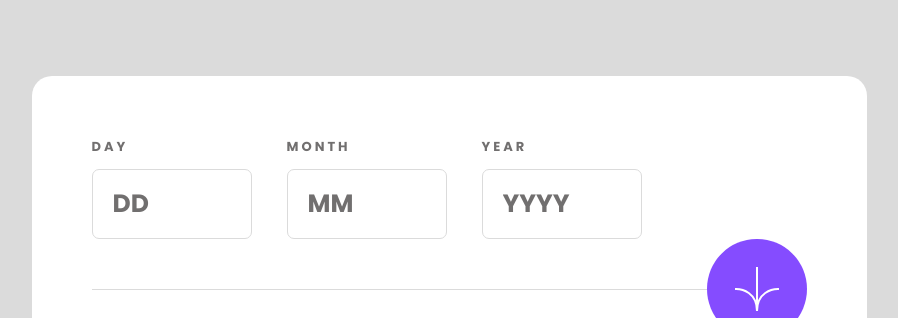
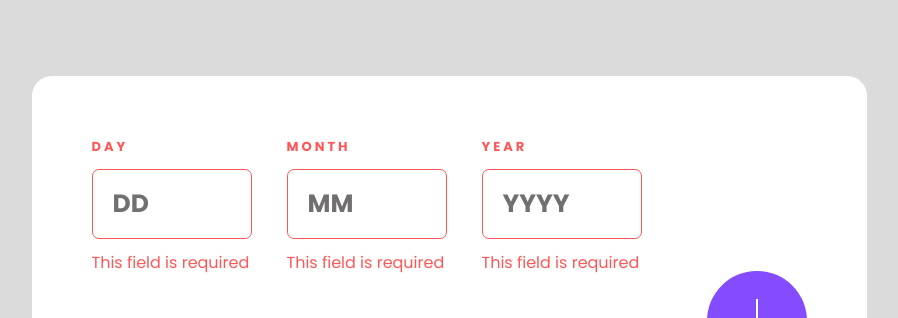
Before and after one commit to ArtemDerenok/age-calculator-app-main, a website built with webpack: page src/index.html in a window 1280 px wide. Both pictures are taken after a click on the button 947 px from the left and 289 px from the top of the page. Shown: the top 318 px of the page, without its empty margins (191-1089 px from the left). Built offline with nearby package versions, Linux system fonts and the light colour scheme; files whose address does not match are found by name.

Commit message:
feat: add simple validation

```diff
--- a/src/index.html
+++ b/src/index.html
@@ -14,24 +14,29 @@
 <body>
   <div class="container">
     <section class="calculator">
-      <form class="calculator__form form">
+      <form class="calculator__form form" id="form">
+
         <div class="form__input-box">
           <label class="form__label" for="day">Day</label>
           <input class="form__input" type="text" name="day" placeholder="DD">
+          <p class="form__error-message" id=""></p>
         </div>
         <div class="form__input-box">
           <label class="form__label" for="month">Month</label>
           <input class="form__input" type="text" name="month" placeholder="MM">
+          <p class="form__error-message"></p>
         </div>
         <div class="form__input-box">
           <label class="form__label" for="year">Year</label>
           <input class="form__input" type="text" name="year" placeholder="YYYY">
+          <p class="form__error-message"></p>
         </div>
 
       </form>
       <div class="calculator__btn-box">
         <div class="calculator__line"></div>
-        <button class="calculator__btn"><img class="calculator__img" src="./images/icon-arrow.svg" alt=""></button>
+        <button class="calculator__btn" id="btn"><img class="calculator__img" src="./images/icon-arrow.svg"
+            alt=""></button>
       </div>
       <div class="calculator__date-container">
         <p class="calculator__text"><span id="year">- -</span>years</p>
--- a/src/index.js
+++ b/src/index.js
@@ -1 +1,36 @@
+import validator from './modules/validation';
 import './scss/style.scss';
+
+const btn = document.getElementById('btn');
+const form = document.getElementById('form');
+const inputs = document.querySelectorAll('.form__input');
+
+const clearErrorMessages = () => {
+  inputs.forEach((elem) => {
+    const copyElem = elem;
+    copyElem.classList.remove('error');
+    copyElem.nextElementSibling.classList.remove('error');
+    copyElem.nextElementSibling.innerText = '';
+    copyElem.previousElementSibling.classList.remove('error');
+  });
+};
+
+const handleValidationResult = (result) => {
+  inputs.forEach((elem) => {
+    if (!result[elem.name].isValid) {
+      const copyElem = elem;
+      copyElem.classList.add('error');
+      copyElem.nextElementSibling.classList.add('error');
+      copyElem.nextElementSibling.innerText = result[elem.name].message;
+      copyElem.previousElementSibling.classList.add('error');
+    }
+  });
+};
+
+btn.addEventListener('click', () => {
+  clearErrorMessages();
+  const result = validator.validate(form.elements);
+  if (!result.result) {
+    handleValidationResult(result);
+  }
+});
--- /dev/null
+++ b/src/modules/validation.js
@@ -0,0 +1,30 @@
+class Validate {
+  #checkData(value) {
+    const data = value.trim();
+
+    if (data === '') {
+      return { isValid: false, message: 'This field is required' };
+    }
+    return { isValid: true };
+  }
+
+  validate(elements) {
+    const result = {
+      result: true,
+    };
+
+    for (let i = 0; i < elements.length; i += 1) {
+      result[elements[i].name] = this.#checkData(elements[i].value);
+
+      if (result[elements[i].name].isValid === false) {
+        result.result = false;
+      }
+    }
+
+    return result;
+  }
+}
+
+const validator = new Validate();
+
+export default validator;
--- a/src/scss/style.scss
+++ b/src/scss/style.scss
@@ -123,6 +123,7 @@ body {
     box-sizing: border-box;
     width: 160px;
     height: 70px;
+    color: $OFF_BLACK !important;
     border: 1px solid $LIGHT_GREY;
     border-radius: 7px;
     padding-left: 20px;
@@ -137,3 +138,8 @@ body {
     }
   }
 }
+
+.error {
+  color: $LIGHT_RED;
+  border-color: $LIGHT_RED !important;
+}
```
